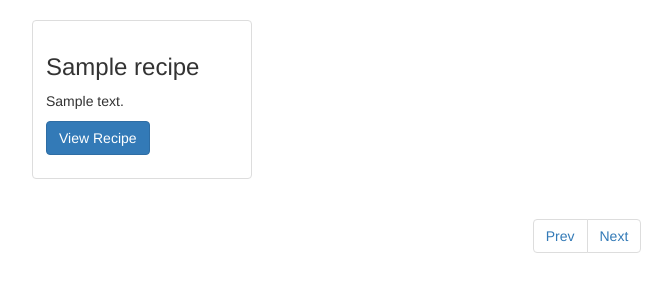
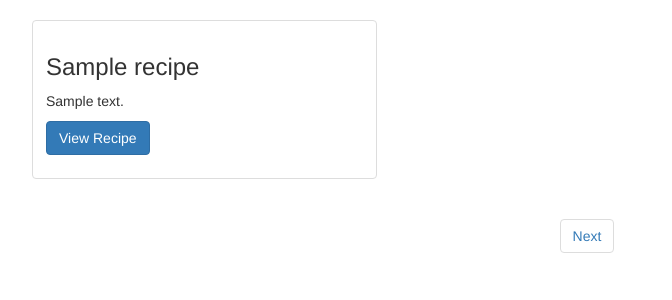
Before and after one commit to BradleyAllanDavis/CookbookDjango, a Django app: template templates/cookbook/index.html in a window 1280 px wide. Shown: the part 54-354 px from the top of the page, without its empty margins (53-725 px from the left). Run offline with Django 3.2, Linux system fonts and the light colour scheme; the template is opened without the code that fills it: most values are stand-ins (such as "Sample title", 1, 10 or a date in 2020); form fields are guessed from the names that the template uses; some libraries are stand-ins or nearby versions.

Commit message:
Remove pagination on home page

```diff
--- a/templates/cookbook/index.html
+++ b/templates/cookbook/index.html
@@ -4,7 +4,7 @@
 <!-- Recipe Thumbnails -->
 {% if recipe_list %}
 {% for recipe in recipe_list %}
-<div class="col-md-4">
+<div class="col-md-6">
     <div class="thumbnail">
         <div class="caption">
             <h3>
@@ -32,7 +32,6 @@
 <!-- Pagination -->
 <div class="text-center">
     <ul class="pagination">
-        <li><a href="#">Prev</a></li>
         <li><a href="#">Next</a></li>
     </ul>
 </div>
```
